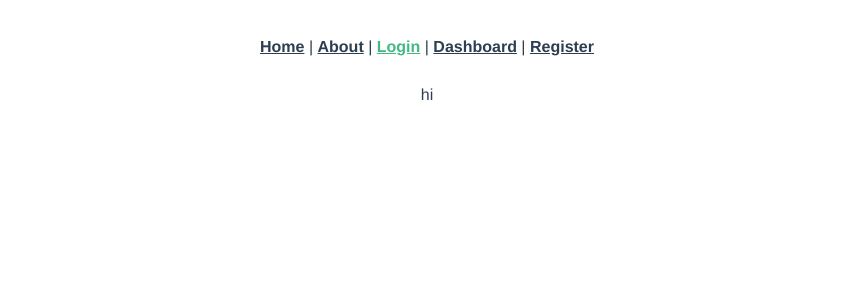
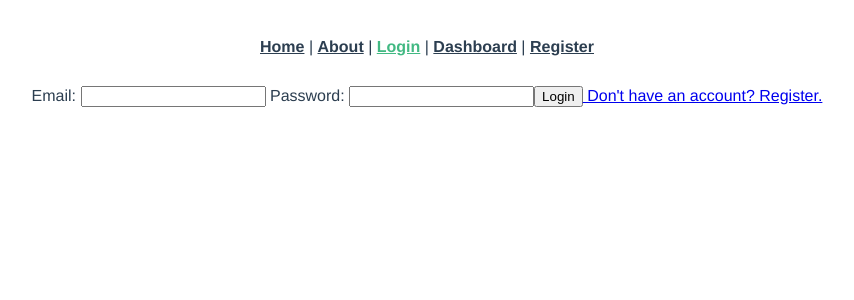
Before and after one commit to patrickbrusven/menu-builder, a Vue app: page /login in a window 1280 px wide. Shown: the top 300 px of the page, without its empty margins (213-1067 px from the left). Built offline with nearby package versions, Linux system fonts and the light colour scheme.

Commit message:
Added Login component.

```diff
--- a/src/views/LoginUser.vue
+++ b/src/views/LoginUser.vue
@@ -1,10 +1,44 @@
 <template lang="html">
-  <div>hi</div>
+  <div>
+    <form @submit.prevent="login">
+      <label for="email">
+        Email:
+      </label>
+      <input v-model="email" type="email" name="email" value>
+
+      <label for="password">
+        Password:
+      </label>
+      <input v-model="password" type="password" name="password" value>
+
+      <button type="submit" name="button">
+        Login
+      </button>
+      <router-link to="/register">
+        Don't have an account? Register.
+      </router-link>
+    </form>
+  </div>
 </template>
 
 <script>
 export default {
-  name: 'LoginUser',
+  data () {
+    return {
+      email: '',
+      password: ''
+    }
+  },
+  methods: {
+    login () {
+      this.$store
+        .dispatch('login', {
+          email: this.email,
+          password: this.password
+        })
+        .then(() => { this.$router.push({ name: 'dashboard' }) })
+    }
+  },
 }
 </script>
 
```
